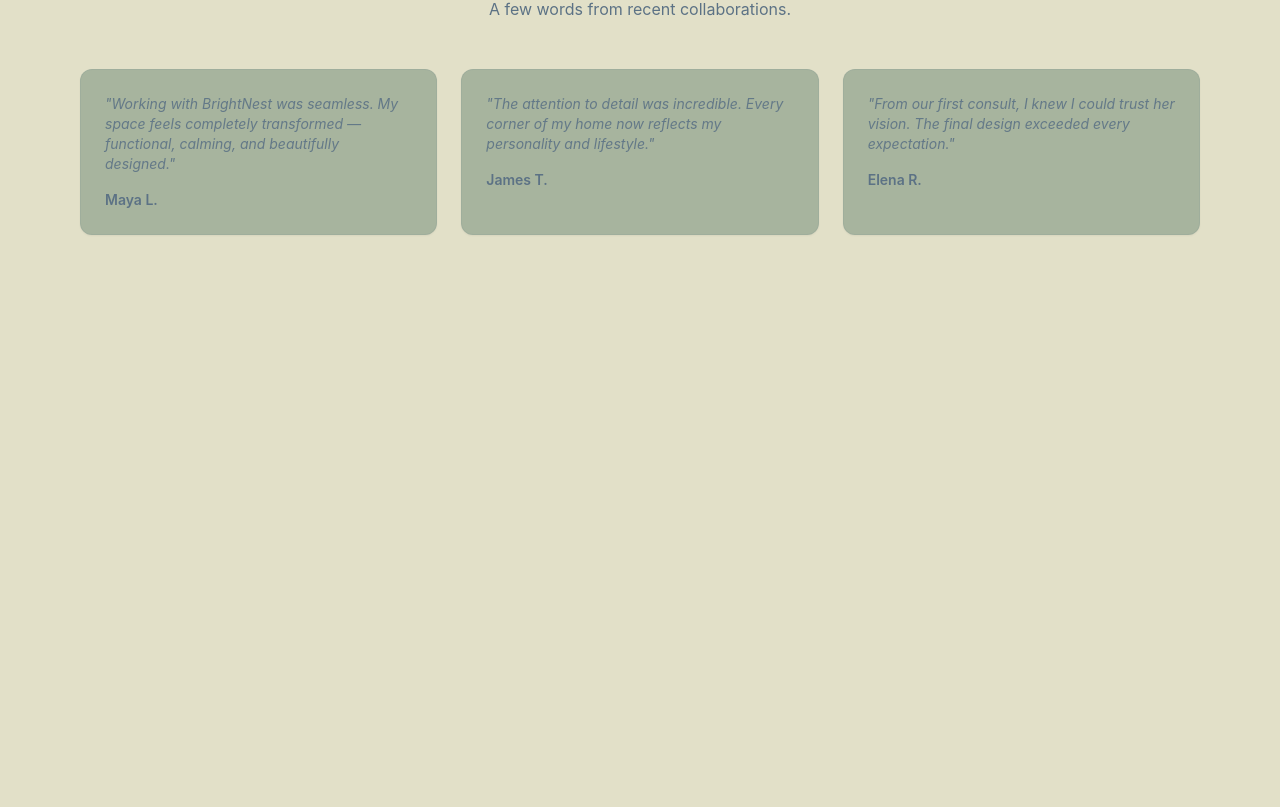
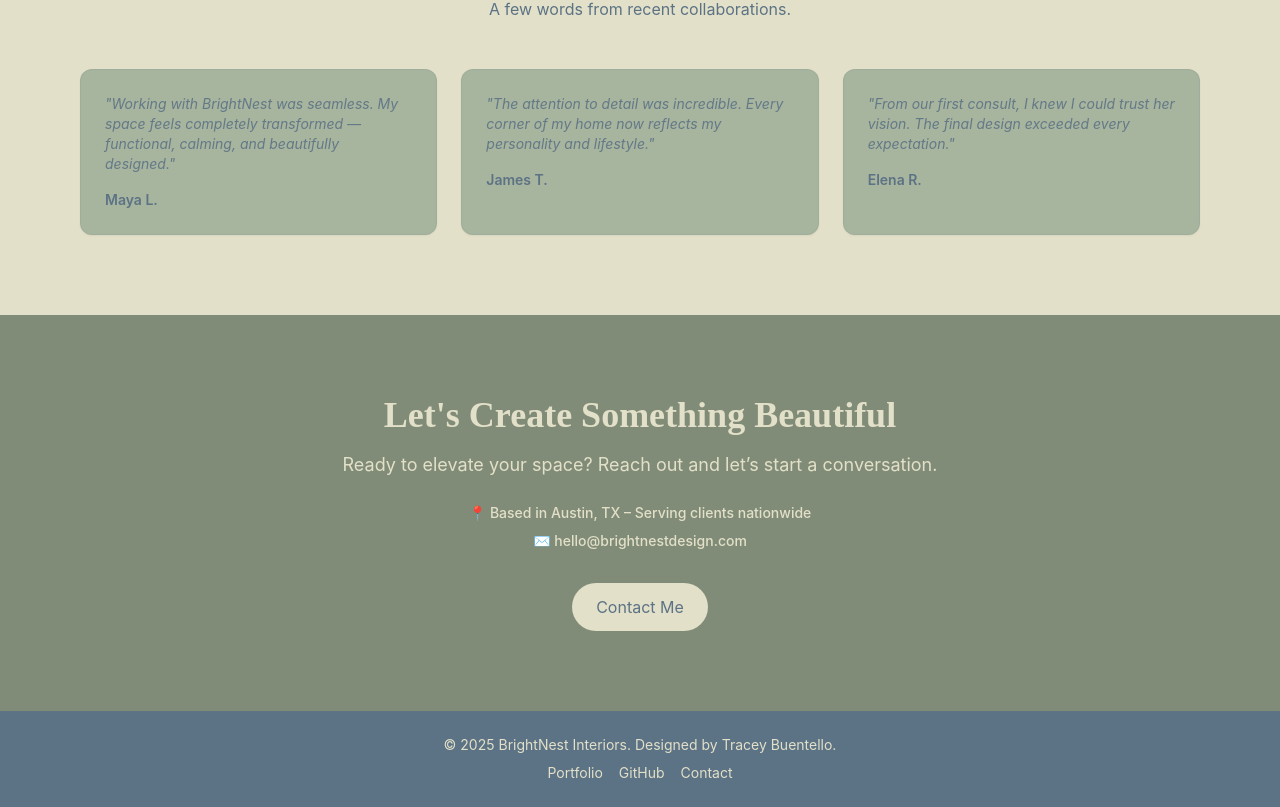
Before and after one commit to tleanne1/brightnest-client, a React (Vite) app: page / in a window 1280 px wide. Shown: the part 2475-3282 px from the top of the page. Before the commit the page ends 2790 px from the top, so only its background shows below. Built offline with nearby package versions, Linux system fonts and the light colour scheme.

Commit message:
Created Footer.jsx

```diff
--- a/src/App.jsx
+++ b/src/App.jsx
@@ -4,6 +4,8 @@ import About from "./sections/About";
 import Portfolio from "./sections/Portfolio";
 import Services from "./sections/Services";
 import Testimonials from "./sections/Testimonials";
+import Contact from "./sections/Contact";
+import Footer from "./components/Footer";
 
 const App = () => {
   return (
@@ -13,6 +15,8 @@ const App = () => {
       <Portfolio />
       <Services />
       <Testimonials />
+      <Contact />
+      <Footer />
     </div>
   );
 };
--- /dev/null
+++ b/src/components/Footer.jsx
@@ -0,0 +1,37 @@
+import React from "react";
+
+const Footer = () => {
+  return (
+    <footer className="bg-bluegray text-linen text-center py-6 px-4 text-sm">
+      <p className="mb-2">
+        &copy; {new Date().getFullYear()} BrightNest Interiors. Designed by Tracey Buentello.
+      </p>
+      <div className="space-x-4">
+        <a
+          href="https://tleanne.dev"
+          target="_blank"
+          rel="noopener noreferrer"
+          className="hover:text-softsage transition"
+        >
+          Portfolio
+        </a>
+        <a
+          href="https://github.com/tleanne1/brightnest-client"
+          target="_blank"
+          rel="noopener noreferrer"
+          className="hover:text-softsage transition"
+        >
+          GitHub
+        </a>
+        <a
+          href="mailto:hello@brightnestdesign.com"
+          className="hover:text-softsage transition"
+        >
+          Contact
+        </a>
+      </div>
+    </footer>
+  );
+};
+
+export default Footer;
--- /dev/null
+++ b/src/sections/Contact.jsx
@@ -0,0 +1,33 @@
+import React from "react";
+
+const Contact = () => {
+  return (
+    <section
+      id="contact"
+      className="bg-sage text-linen py-20 px-6 md:px-20 text-center"
+    >
+      <div className="max-w-3xl mx-auto">
+        <h2 className="text-3xl md:text-4xl font-display font-bold mb-4">
+          Let's Create Something Beautiful
+        </h2>
+        <p className="text-base md:text-lg mb-6">
+          Ready to elevate your space? Reach out and let’s start a conversation.
+        </p>
+        <p className="text-sm font-medium mb-2">
+          📍 Based in Austin, TX – Serving clients nationwide
+        </p>
+        <p className="text-sm font-medium mb-2">
+          ✉️ hello@brightnestdesign.com
+        </p>
+        <a
+          href="mailto:hello@brightnestdesign.com"
+          className="inline-block mt-6 px-6 py-3 bg-linen text-bluegray rounded-full hover:bg-softsage transition"
+        >
+          Contact Me
+        </a>
+      </div>
+    </section>
+  );
+};
+
+export default Contact;
```
